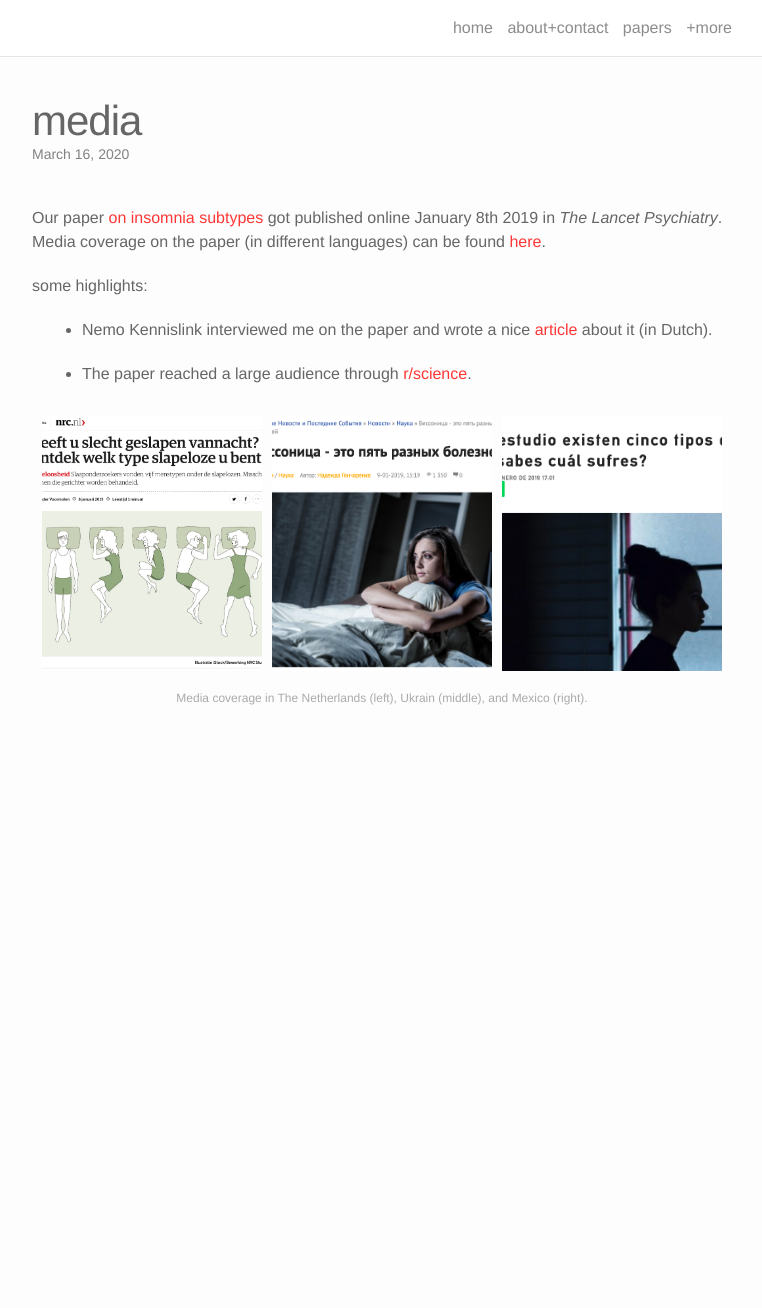
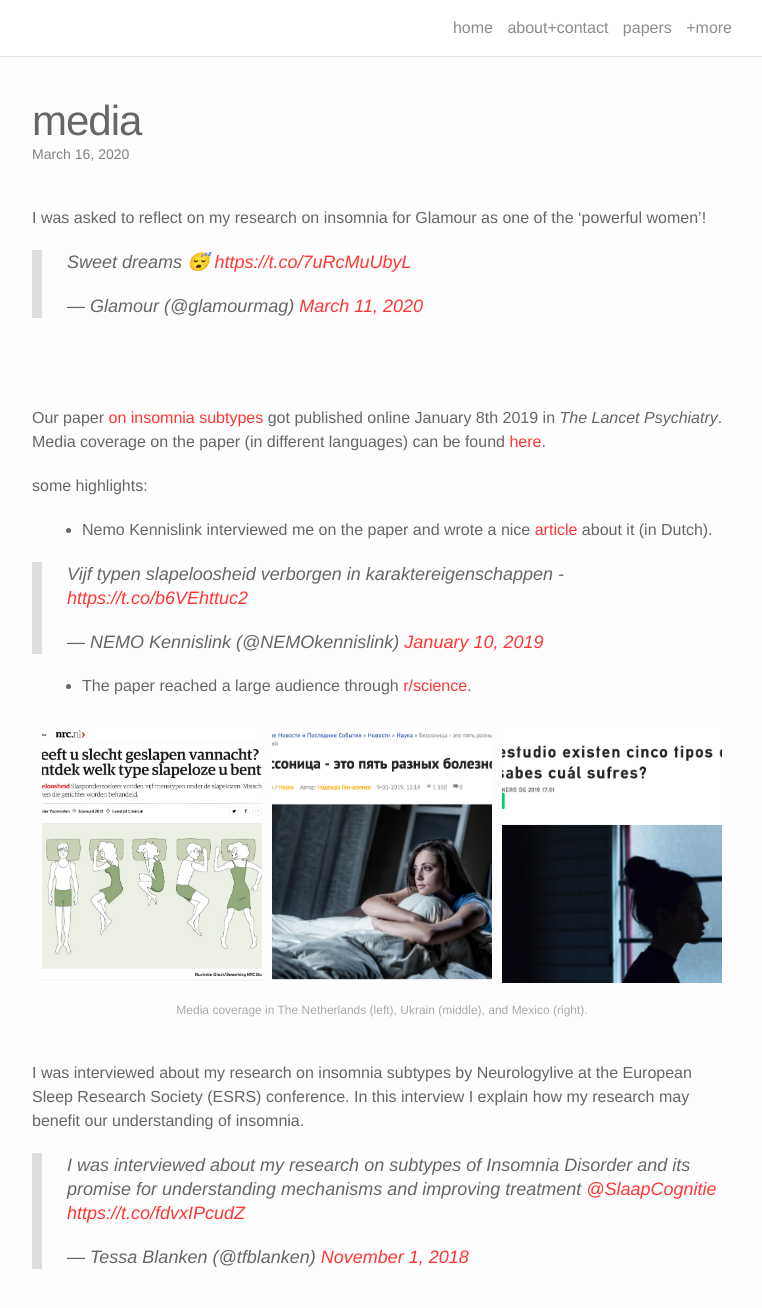
Before and after one commit to tfblanken/tfblanken.github.io, a Jekyll site: the page built from _portfolio/2_Media.markdown, in a window 1280 px wide and 1389 px high. Shown: the top 1308 px of the window, without its empty margins (258-1020 px from the left). Built offline with Jekyll 4.4.1, drawn with Linux system fonts in a browser that asks for light colours; nearby versions of some CDN libraries; comment, search, counter and statistics services are not loaded.

Commit message:
Update 2_Media.markdown

```diff
--- a/_portfolio/2_Media.markdown
+++ b/_portfolio/2_Media.markdown
@@ -4,6 +4,13 @@ title: media
 description: radio + newspapers + online magazines
 img: /img/sea.jpg
 ---
+
+I was asked to reflect on my research on insomnia for Glamour as one of the 'powerful women'!
+
+<blockquote class="twitter-tweet tw-align-center"><p lang="en" dir="ltr">Sweet dreams 😴 <a href="https://t.co/7uRcMuUbyL">https://t.co/7uRcMuUbyL</a></p>&mdash; Glamour (@glamourmag) <a href="https://twitter.com/glamourmag/status/1237874710802653188?ref_src=twsrc%5Etfw">March 11, 2020</a></blockquote> <script async src="https://platform.twitter.com/widgets.js" charset="utf-8"></script>
+
+<br/>
+<br/>
 
 Our paper <a href="https://www.researchgate.net/publication/330256475_Insomnia_disorder_subtypes_derived_from_life_history_and_traits_of_affect_and_personality" target="blank">on insomnia subtypes</a> got published online January 8th 2019 in *The Lancet Psychiatry*. Media coverage on the paper (in different languages) can be found <a href="https://pure.knaw.nl/portal/en/clippings/meer-helderheid-in-slapeloosheid(144caf18-50c7-48b1-a7a5-0ba90281e831).html">here</a>.
 
@@ -12,9 +19,10 @@ some highlights:
 - Nemo Kennislink interviewed me on the paper and wrote a nice <a href="https://www.nemokennislink.nl/publicaties/vijf-typen-slapeloosheid-verborgen-in-karaktereigenschappen/">article</a> about it (in Dutch).
 
 
-- The paper reached a large audience through <a href="https://www.reddit.com/r/science/comments/ahruy8/there_are_five_types_of_insomnia_each_with_its/">r/science</a>.
+<blockquote class="twitter-tweet tw-align-center"><p lang="nl" dir="ltr">Vijf typen slapeloosheid verborgen in karaktereigenschappen - <a href="https://t.co/b6VEhttuc2">https://t.co/b6VEhttuc2</a></p>&mdash; NEMO Kennislink (@NEMOkennislink) <a href="https://twitter.com/NEMOkennislink/status/1083281881959989253?ref_src=twsrc%5Etfw">January 10, 2019</a></blockquote> <script async src="https://platform.twitter.com/widgets.js" charset="utf-8"></script>
 
 
+- The paper reached a large audience through <a href="https://www.reddit.com/r/science/comments/ahruy8/there_are_five_types_of_insomnia_each_with_its/">r/science</a>.
 
 
 <div class="img_row">
@@ -25,3 +33,10 @@ some highlights:
 <div class="col three caption">
 	Media coverage in The Netherlands (left), Ukrain (middle), and Mexico (right).
 </div>
+
+<br/>
+<br/>
+
+I was interviewed about my research on insomnia subtypes by Neurologylive at the European Sleep Research Society (ESRS) conference. In this interview I explain how my research may benefit our understanding of insomnia.
+
+<blockquote class="twitter-tweet tw-align-center"><p lang="en" dir="ltr">I was interviewed about my research on subtypes of Insomnia Disorder and its promise for understanding mechanisms and improving treatment <a href="https://twitter.com/SlaapCognitie?ref_src=twsrc%5Etfw">@SlaapCognitie</a> <a href="https://t.co/fdvxIPcudZ">https://t.co/fdvxIPcudZ</a></p>&mdash; Tessa Blanken (@tfblanken) <a href="https://twitter.com/tfblanken/status/1057910608396513281?ref_src=twsrc%5Etfw">November 1, 2018</a></blockquote> <script async src="https://platform.twitter.com/widgets.js" charset="utf-8"></script>
```
